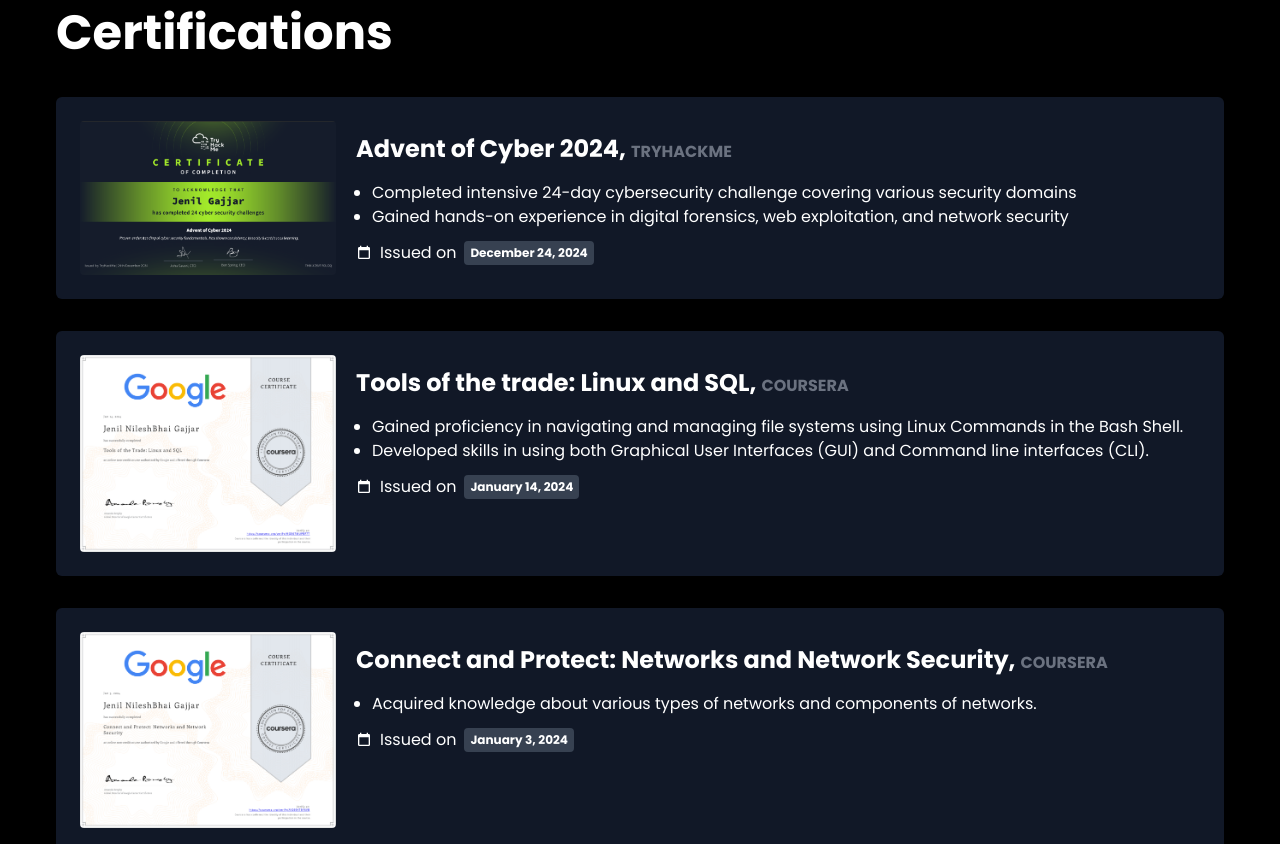
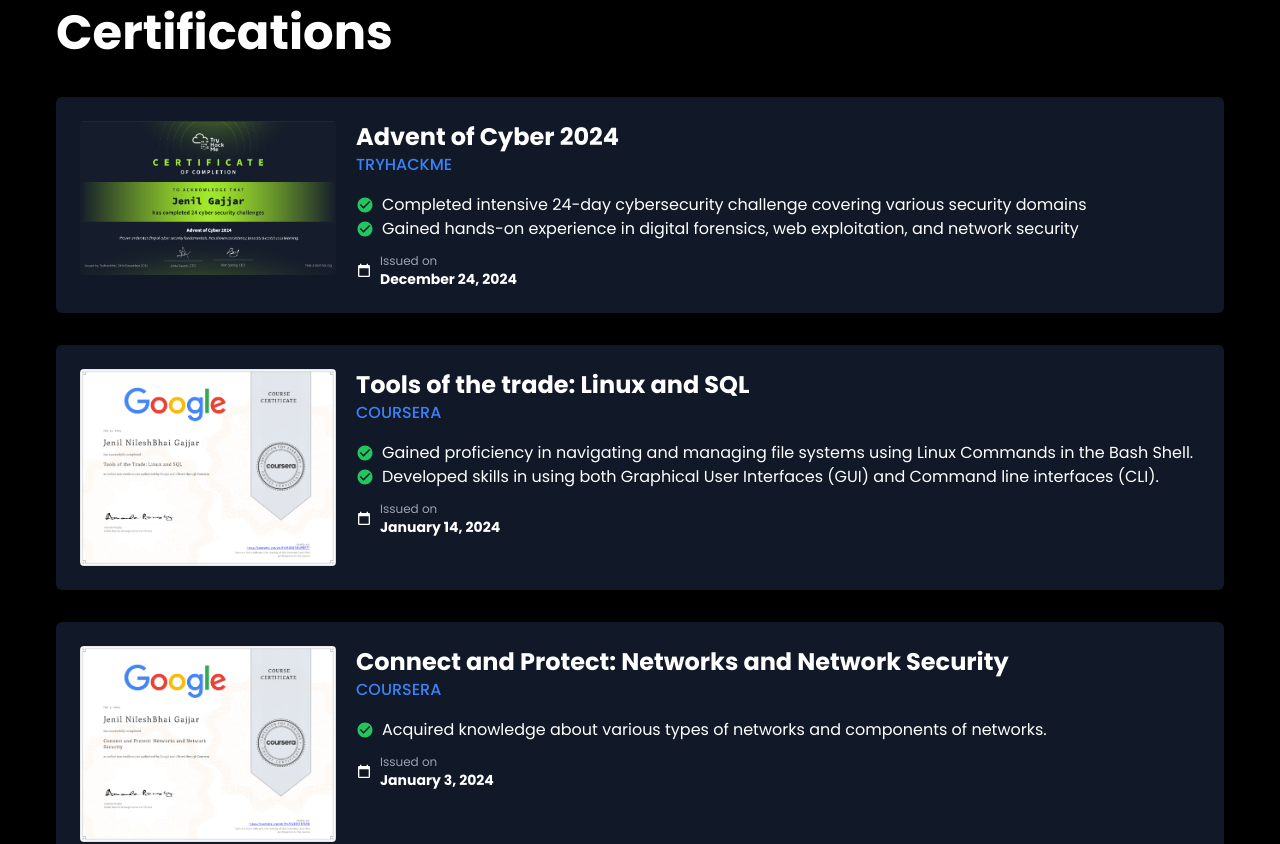
Before and after one commit to JenilGajjar20/Portfolio, a Vue app: page / in a window 1280 px wide. Shown: the part 3460-4304 px from the top of the page. Built offline with nearby package versions, Linux system fonts and the light colour scheme.

Commit message:
merge changes

```diff
--- a/src/components/Certifications.vue
+++ b/src/components/Certifications.vue
@@ -17,27 +17,29 @@
               class="rounded md:w-64"
             />
             <div class="">
-              <h4 class="font-bold text-xl my-3 md:text-2xl">
-                {{ certificate.title }},
-                <span class="text-base text-gray-500 font-bold">{{
-                  certificate.platform.toUpperCase()
-                }}</span>
+              <div class="flex flex-col">
+                <h4 class="font-bold text-xl md:text-2xl">
+                  {{ certificate.title }}
                 </h4>
+                <span class="text-base text-blue-500 font-medium">
+                  {{ certificate.platform.toUpperCase() }}
+                </span>
+              </div>
               <ul class="hidden lg:block mb-3">
                 <li
                   v-for="desc in certificate.description"
                   :key="desc"
-                  class="list-disc ml-4"
+                  class="flex items-center gap-2"
                 >
+                  <IconsMdiCheck class="text-green-500 text-lg" />
                   {{ desc }}
                 </li>
               </ul>
-              <p class="flex items-center gap-2">
+              <div class="flex items-center gap-2">
                 <IconsMdiCalender />
-                Issued on
-                <span
-                  class="py-1 px-1.5 rounded bg-gray-700 whitespace-nowrap text-xs text-white font-bold h-fit"
-                >
+                <p class="flex flex-col">
+                  <span class="text-xs text-gray-400"> Issued on </span>
+                  <span class="text-sm whitespace-nowrap font-bold h-fit">
                     {{
                       certificate.month +
                       " " +
@@ -47,6 +49,7 @@
                     }}
                   </span>
                 </p>
+              </div>
             </div>
           </div>
           <ul class="lg:hidden">
@@ -67,6 +70,7 @@
 <script setup>
 import certificatesData from "@/data/certificates/data.json";
 import IconsMdiCalender from "@/components/icons/MdiCalender.vue";
+import IconsMdiCheck from "@/components/icons/MdiCheck.vue";
 import { onMounted, ref } from "vue";
 
 const certificates = ref([]);
--- /dev/null
+++ b/src/components/icons/MdiCheck.vue
@@ -0,0 +1,19 @@
+<template>
+  <svg
+    xmlns="http://www.w3.org/2000/svg"
+    width="1em"
+    height="1em"
+    viewBox="0 0 24 24"
+  >
+    <path
+      fill="currentColor"
+      d="M12 2C6.5 2 2 6.5 2 12s4.5 10 10 10s10-4.5 10-10S17.5 2 12 2m-2 15l-5-5l1.41-1.41L10 14.17l7.59-7.59L19 8z"
+    ></path>
+  </svg>
+</template>
+
+<script>
+export default {
+  name: "MdiCheckCircle",
+};
+</script>
```
Lines whose indentation alone changed are shown as unchanged.
